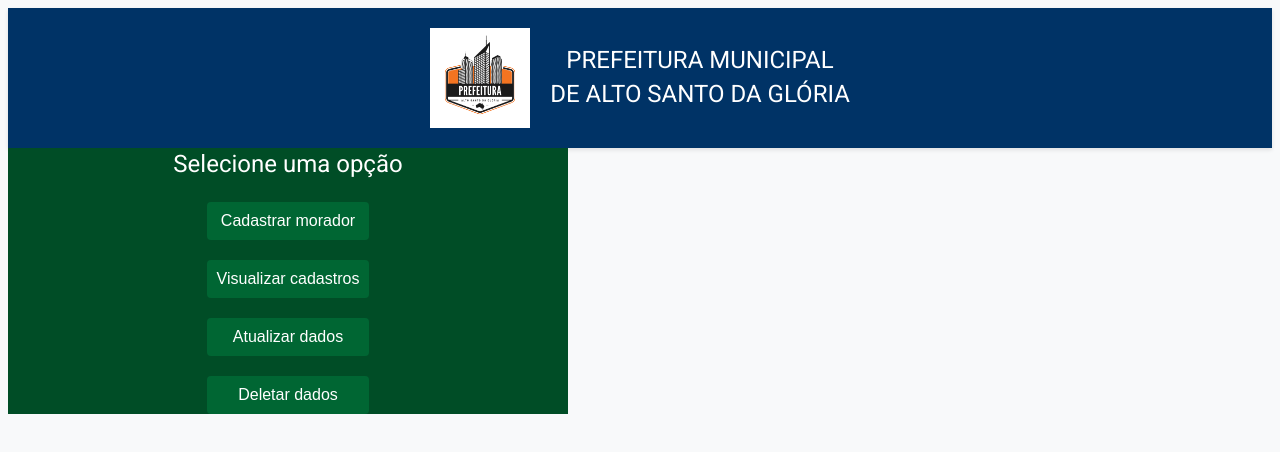
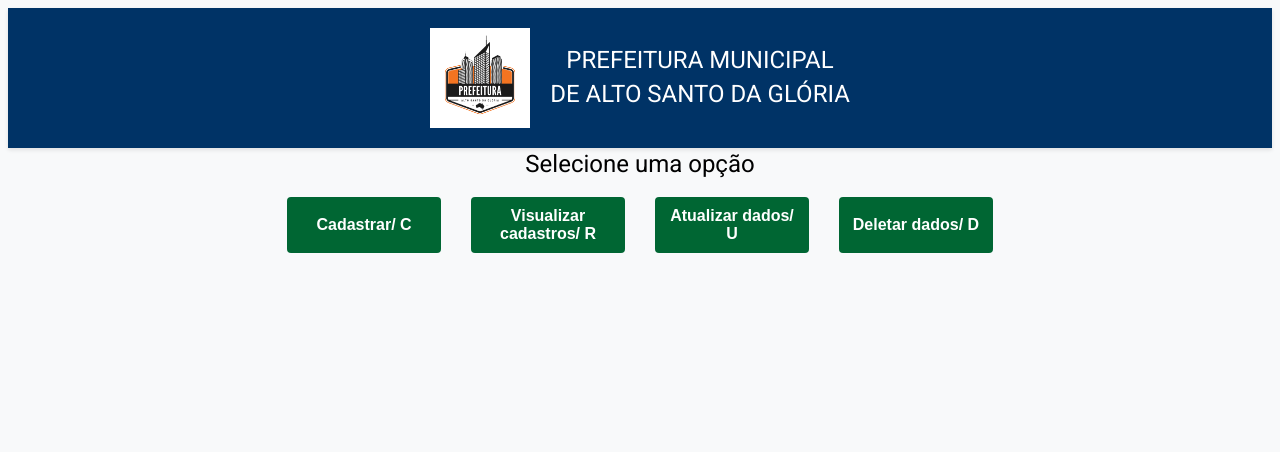
Before and after one commit to Natyguimaraes/PrefeituraAltoSantoDaGloria, a React (Vite) app in the folder projetoPrefeitura_state/: page / in a window 1280 px wide. Shown: the top 452 px of the page. Built offline with nearby package versions, Linux system fonts and the light colour scheme.

Commit message:
atualizado

```diff
--- a/projetoPrefeitura_state/src/models/pessoaModel.js
+++ b/projetoPrefeitura_state/src/models/pessoaModel.js
@@ -23,6 +23,6 @@ export function update(id, novoDados, callback) {
 
 export function deletePes(id, callback){
 
-    connection.query('UPDATE pessoa SET ativo_pessoa = 0 WHERE id = ?', [id], callback);
+    connection.query('DELETE from front_back.pessoa where id = ?', [id], callback);
 
 }
--- a/projetoPrefeitura_state/src/views/components/atualizarPessoa.jsx
+++ b/projetoPrefeitura_state/src/views/components/atualizarPessoa.jsx
@@ -2,7 +2,7 @@ import React, { useState } from 'react';
 import '../styles/App.css';
 
 function FormAtualizacao() {
-  const [idPesquisa, setIdPesquisa] = useState('');
+  const [id, setId] = useState('');
   const [formValores, setFormValores] = useState({
     nome: '',
     cpf: '',
@@ -20,14 +20,14 @@ function FormAtualizacao() {
 
   const handlePesquisaSubmit = async (e) => {
     e.preventDefault();
-    if (!idPesquisa) {
+    if (!id) {
       setError('Por favor, insira um ID válido.');
       return;
     }
     setLoading(true);
     setError('');
     try {
-      const response = await fetch(`http://localhost:3000/pessoas/${idPesquisa}`);
+      const response = await fetch(`http://localhost:3000/pessoas/${formValores.id}`);
       if (!response.ok) {
         throw new Error(`Erro ao obter os dados da pessoa: ${response.status}`);
       }
@@ -59,7 +59,7 @@ function FormAtualizacao() {
     setError('');
     setSuccess('');
     try {
-      const response = await fetch(`http://localhost:3000/pessoas/${idPesquisa}`, {
+      const response = await fetch(`http://localhost:3000/pessoas/${formValores.id}`, {
         method: 'PUT',
         headers: {
           'Content-Type': 'application/json'
@@ -88,8 +88,8 @@ function FormAtualizacao() {
             <input
               type="text"
               id="id"
-              value={idPesquisa}
-              onChange={(e) => setIdPesquisa(e.target.value)}
+              value={formValores.id}
+              onChange={(e) => setId(e.target.value)}
             />
             <button type="submit" disabled={loading}>Pesquisar</button>
           </div>
--- a/projetoPrefeitura_state/src/views/components/deletarPessoa.jsx
+++ b/projetoPrefeitura_state/src/views/components/deletarPessoa.jsx
@@ -0,0 +1,48 @@
+import React, { useState, useEffect } from 'react';
+
+function FormDeleta() {
+
+    const [formValores, setFormValores] = useState({
+        id: ''
+    });
+
+    const handleChange = (e) => {
+        const { name, value } = e.target;
+        setFormValores(prevState => ({
+            ...prevState,
+            [name]: value
+        }));
+    };
+
+    const handleSubmit = async (e) => {
+        e.preventDefault();
+
+        try {
+            console.log("Dados a serem enviados", formValores.id);
+            const response = await fetch(`http://localhost:3000/pessoas/${formValores.id}`, {
+                method: 'DELETE',
+                headers: {
+                    'Content-Type': 'application/json'
+                },
+                body: JSON.stringify(formValores)
+            });
+
+            const json = await response.json();
+            console.log(response);
+            console.log(json);
+
+        } catch (err) {
+            console.error("Erro ao enviar", err)
+        }
+    };
+
+    return (
+        <form onSubmit={handleSubmit}>
+            ID a ser deletado:
+            <input type="text" name="id" value={formValores.id} onChange={handleChange}/>
+            <button type="submit" onClick={handleSubmit}> Deletar </button>
+        </form>
+    );
+}
+
+export default FormDeleta;
--- a/projetoPrefeitura_state/src/views/components/home.jsx
+++ b/projetoPrefeitura_state/src/views/components/home.jsx
@@ -2,7 +2,8 @@ import { useState } from 'react';
 import '../styles/App.css';
 import FormCadastro from './FormCadastro';
 import Visualizacao from './visualizacao';
-import FormAtualizacao from './atualizarPessoa'
+import FormAtualizacao from './atualizarPessoa';
+import FormDeleta from './deletarPessoa';
 
 function Home() {
 
@@ -16,20 +17,19 @@ const cliqueSecao = (secao) => {
 
         <div>
             {secaoAtual == 'home' && (
-            <div className="containerHome">
+                <><h1 className="title_home"> Selecione uma opção </h1>
+                <div className="containerHome">
+                    <div className="options">
 
-            <h1> Selecione uma opção </h1>
 
-             <div className="options">
+                        <button onClick={() => cliqueSecao('FormCadastro')} className='botao-menu'> Cadastrar/ C </button>
 
-                <button onClick={() => cliqueSecao('FormCadastro')} className='botao-menu'> Cadastrar morador </button>
-                <button onClick={() => cliqueSecao('visualizacao')} className='botao-menu'> Visualizar cadastros </button>
-                <button onClick={()=> cliqueSecao('atualizarPessoa')} className='botao-menu'> Atualizar dados </button>
-                <button onClick={() => cliqueSecao('deletarPessoa')} className='botao-menu'> Deletar dados</button>
+                        <button onClick={() => cliqueSecao('visualizacao')} className='botao-menu'> Visualizar cadastros/ R </button>
+                        <button onClick={() => cliqueSecao('atualizarPessoa')} className='botao-menu'> Atualizar dados/ U </button>
+                        <button onClick={() => cliqueSecao('deletarPessoa')} className='botao-menu'> Deletar dados/ D </button>
+                        </div>
 
-             </div>
-
-            </div>
+                </div></>
             )}
             <div>
 
@@ -45,9 +45,9 @@ const cliqueSecao = (secao) => {
                         {secaoAtual === 'atualizarPessoa' && <FormAtualizacao />}
                         </div>
 
-                {/*<div className="secao">
-                    {secaoAtual === 'deletarPessoa' && <FormDeletar />}
-        </div>*/}
+                <div className="secao">
+                    {secaoAtual === 'deletarPessoa' && <FormDeleta />}
+        </div>
 
         </div>
 </div>
--- a/projetoPrefeitura_state/src/views/components/visualizacao.jsx
+++ b/projetoPrefeitura_state/src/views/components/visualizacao.jsx
@@ -34,7 +34,11 @@ function Visualizacao() {
             <th>CPF</th>
             <th>Telefone</th>
             <th>Data de Cadastro</th>
-            {/* Adicione outras colunas conforme necessário */}
+            <th> CEP </th>
+            <th> Logradouro </th>
+            <th> Bairro </th>
+            <th> Cidade </th>
+            <th> Estado </th>
           </tr>
         </thead>
         <tbody>
@@ -45,7 +49,11 @@ function Visualizacao() {
               <td>{item.cpf}</td>
               <td>{item.telefone}</td>
               <td>{item.data_cadastro}</td>
-              {/* Adicione outras células conforme necessário */}
+              <td>{item.cep}</td>
+              <td>{item.logradouro}</td>
+              <td>{item.bairro}</td>
+              <td>{item.cidade}</td>
+              <td>{item.estado}</td>
             </tr>
           ))}
         </tbody>
--- a/projetoPrefeitura_state/src/views/styles/App.css
+++ b/projetoPrefeitura_state/src/views/styles/App.css
@@ -161,11 +161,26 @@ th {
 
 /* tela home */
 
+
 .containerHome {
+width: 100%;
+display: flex;
+justify-content: center;
 
+}
+
+.title_home {
+text-align: center;
+color: black;
+}
+
+.options {
   display: flex;
-  flex-direction: column;
-  background-color: #004d26;
-  width: 70vh;
-  align-items: center;
+  justify-content: center;
+
 }
+
+.botao-menu {
+  margin: 15px;
+  font-weight: bold;
+}
```
Also changed, not shown: projetoPrefeitura_state/src/controllers/pessoaControler.js (+13 -2 lines), projetoPrefeitura_state/src/routes/rotasPessoas.js (+4 -4 lines).
